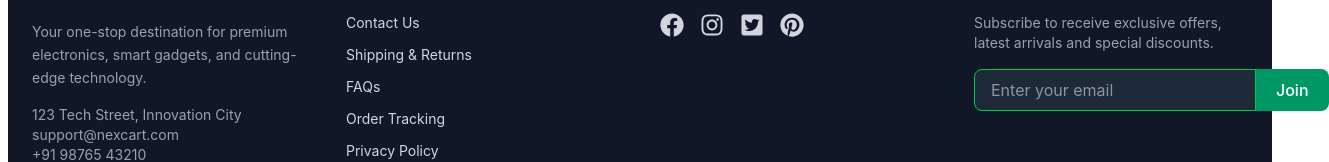
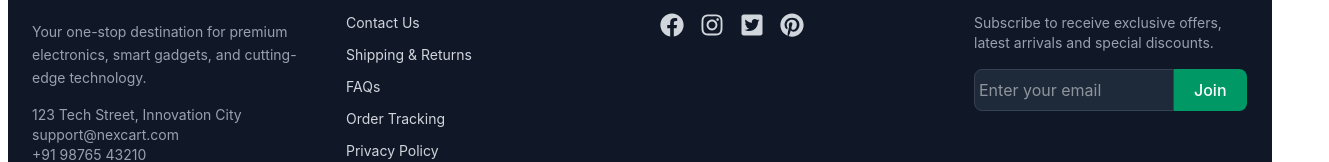
Before and after one commit to pawan068/NexCart, a React (Vite) app: page /NexCart/cart in a window 1280 px wide. Shown: the part 587-749 px from the top of the page, 1329 px wide, since content can reach past the window. Built offline with nearby package versions, Linux system fonts and the light colour scheme; no server answers.

Commit message:
back to top

```diff
--- a/src/components/Footer.jsx
+++ b/src/components/Footer.jsx
@@ -77,12 +77,12 @@ const Footer = () => {
               <input
                 type="email"
                 placeholder="Enter your email"
-                className="flex-1 px-1 md:px-4 py-2 bg-gray-800 text-white rounded-l-lg border border-gray-700 border border-green-500 focus:outline-none focus:border-emerald-500"
+                className="flex-1 px-1 md:px-1 md:max-w-[200px] py-2 bg-gray-800 text-white rounded-l-lg border border-gray-700 border  focus:outline-none border-emerald-500"
               />
 
               <button
                 type="submit"
-                className="bg-emerald-600 hover:bg-emerald-700 px-5 rounded-r-lg text-white font-medium transition"
+                className="bg-emerald-600 hover:bg-emerald-700 px-5 rounded-r-lg text-white font-medium transition "
               >
                 Join
               </button>
```
